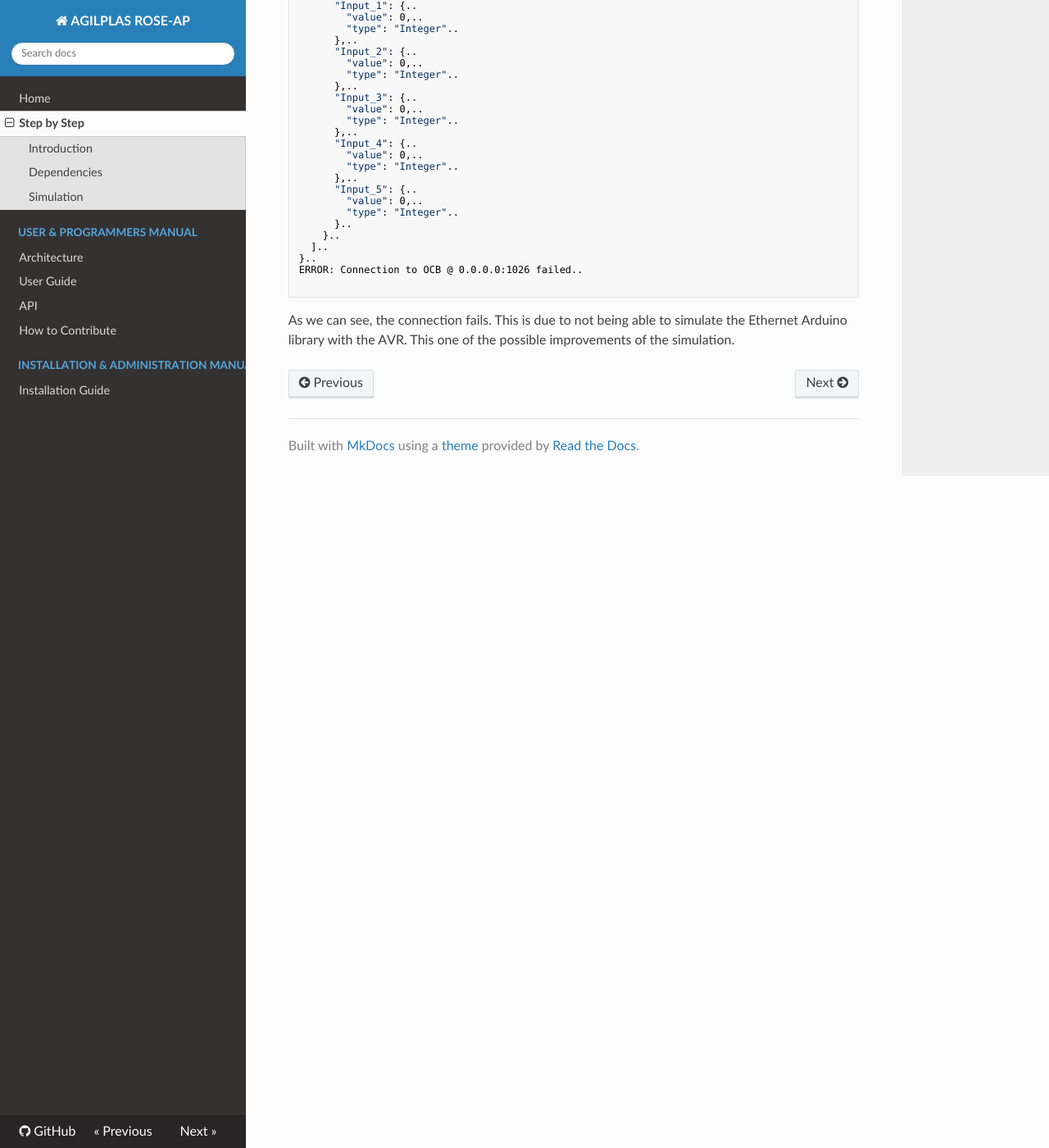
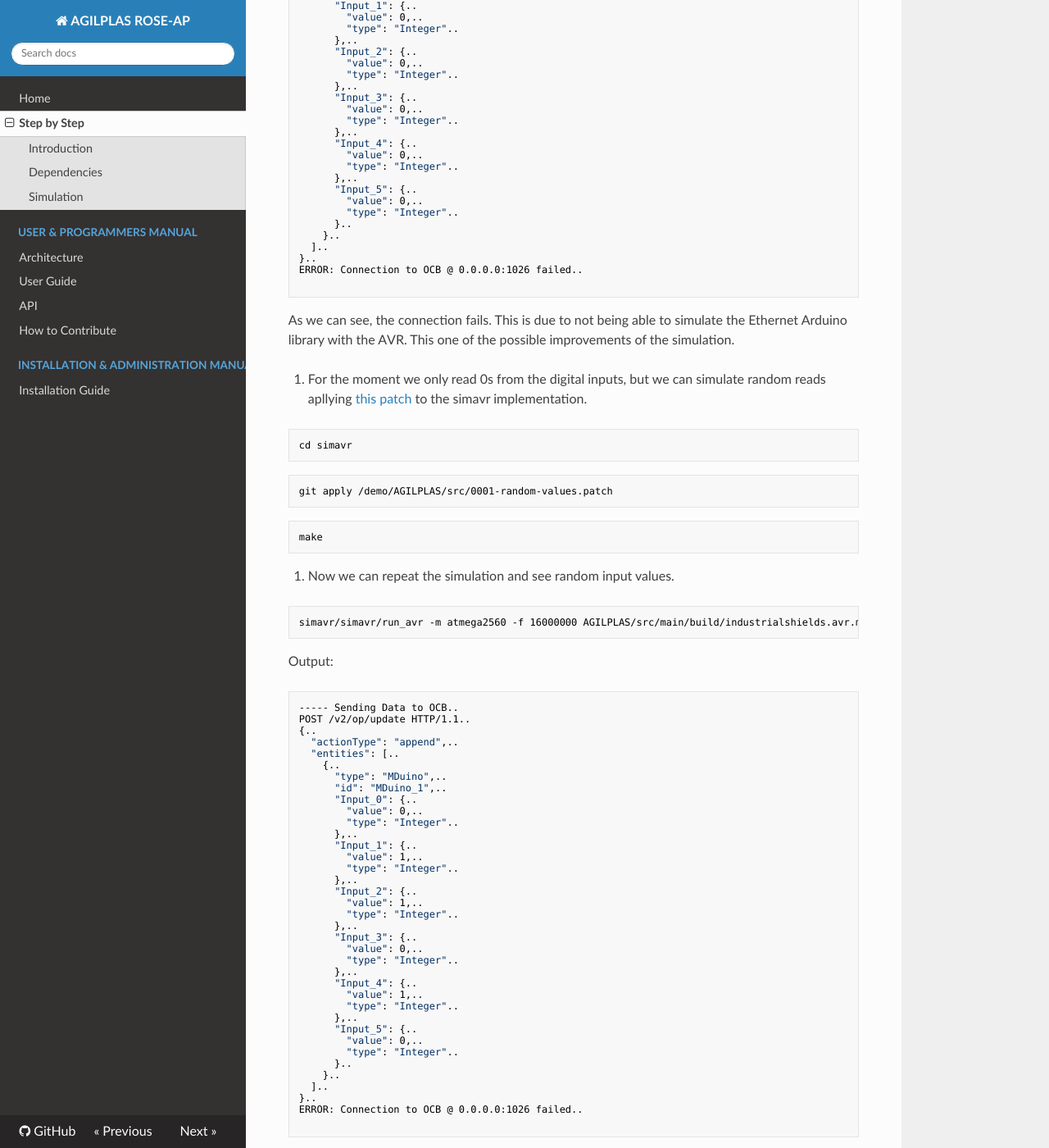
Before and after one commit to ramp-eu/AGILPLAS, an MkDocs documentation site: the page built from docs/stepbystep.md, in a window 1280 px wide and 1400 px high, scrolled down 1924 px. Shown: the whole window at 82% size. Built offline with MkDocs 1.6.1, drawn with Linux system fonts in a browser that asks for light colours; nearby versions of some CDN libraries.

Commit message:
step by step improvements

````diff
--- a/docs/stepbystep.md
+++ b/docs/stepbystep.md
@@ -111,3 +111,63 @@ ERROR: Connection to OCB @ 0.0.0.0:1026 failed..
 ```
 
 As we can see, the connection fails. This is due to not being able to simulate the Ethernet Arduino library with the AVR. This one of the possible improvements of the simulation.
+
+5. For the moment we only read 0s from the digital inputs, but we can simulate random reads apllying [this patch](src\0001-io-generate-random-values-when-reading-IOs.patch) to the simavr implementation.
+
+```console
+cd simavr
+```
+```console
+git apply /demo/AGILPLAS/src/0001-random-values.patch
+```
+```console
+make
+```
+
+6. Now we can repeat the simulation and see random input values.
+
+```console
+simavr/simavr/run_avr -m atmega2560 -f 16000000 AGILPLAS/src/main/build/industrialshields.avr.mduino/main.ino.elf
+```
+
+Output:
+
+```
+----- Sending Data to OCB..
+POST /v2/op/update HTTP/1.1..
+{..
+  "actionType": "append",..
+  "entities": [..
+    {..
+      "type": "MDuino",..
+      "id": "MDuino_1",..
+      "Input_0": {..
+        "value": 0,..
+        "type": "Integer"..
+      },..
+      "Input_1": {..
+        "value": 1,..
+        "type": "Integer"..
+      },..
+      "Input_2": {..
+        "value": 1,..
+        "type": "Integer"..
+      },..
+      "Input_3": {..
+        "value": 0,..
+        "type": "Integer"..
+      },..
+      "Input_4": {..
+        "value": 1,..
+        "type": "Integer"..
+      },..
+      "Input_5": {..
+        "value": 0,..
+        "type": "Integer"..
+      }..
+    }..
+  ]..
+}..
+ERROR: Connection to OCB @ 0.0.0.0:1026 failed..
+
+```
````
Also changed, not shown: 1 other file.
